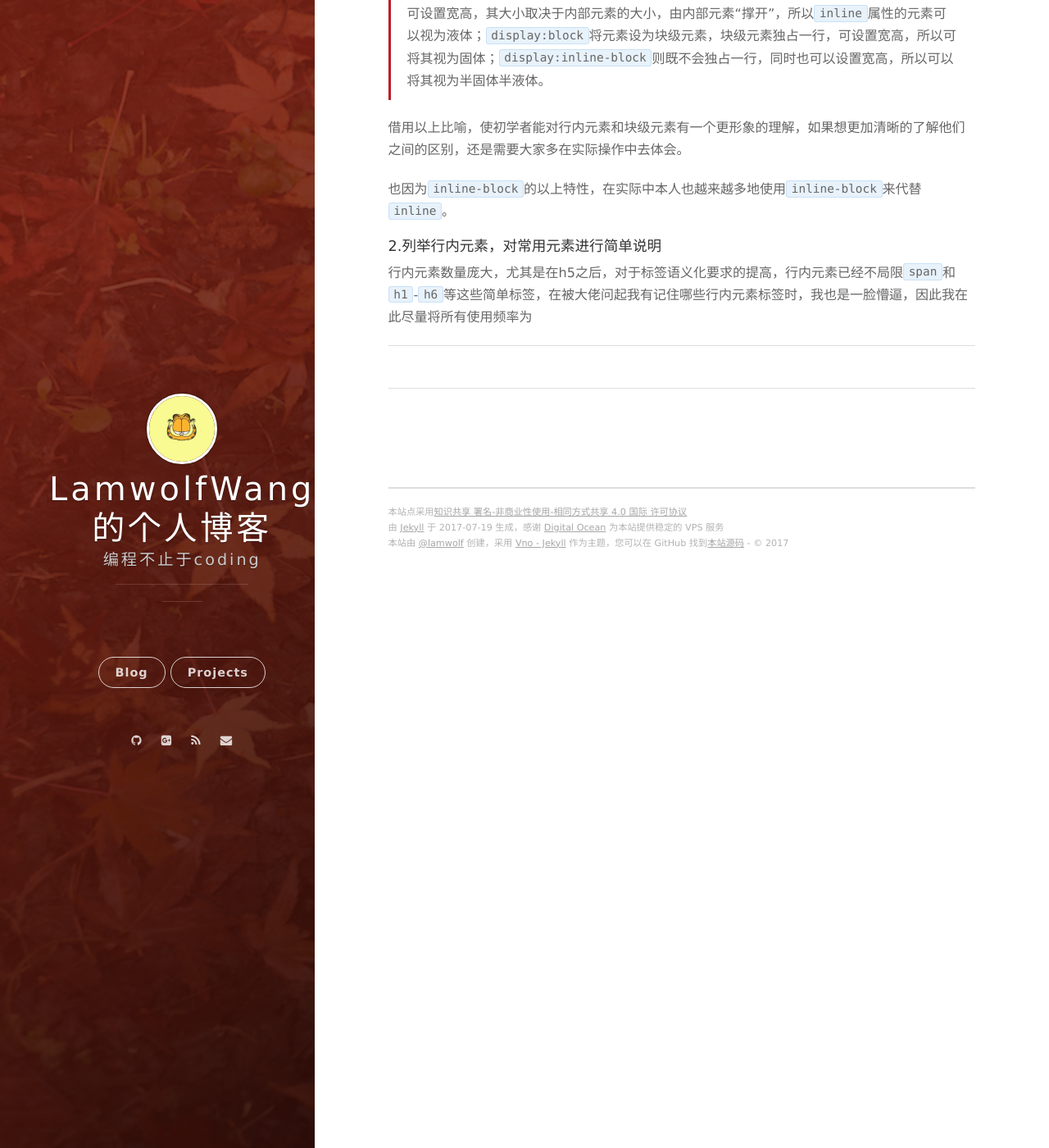
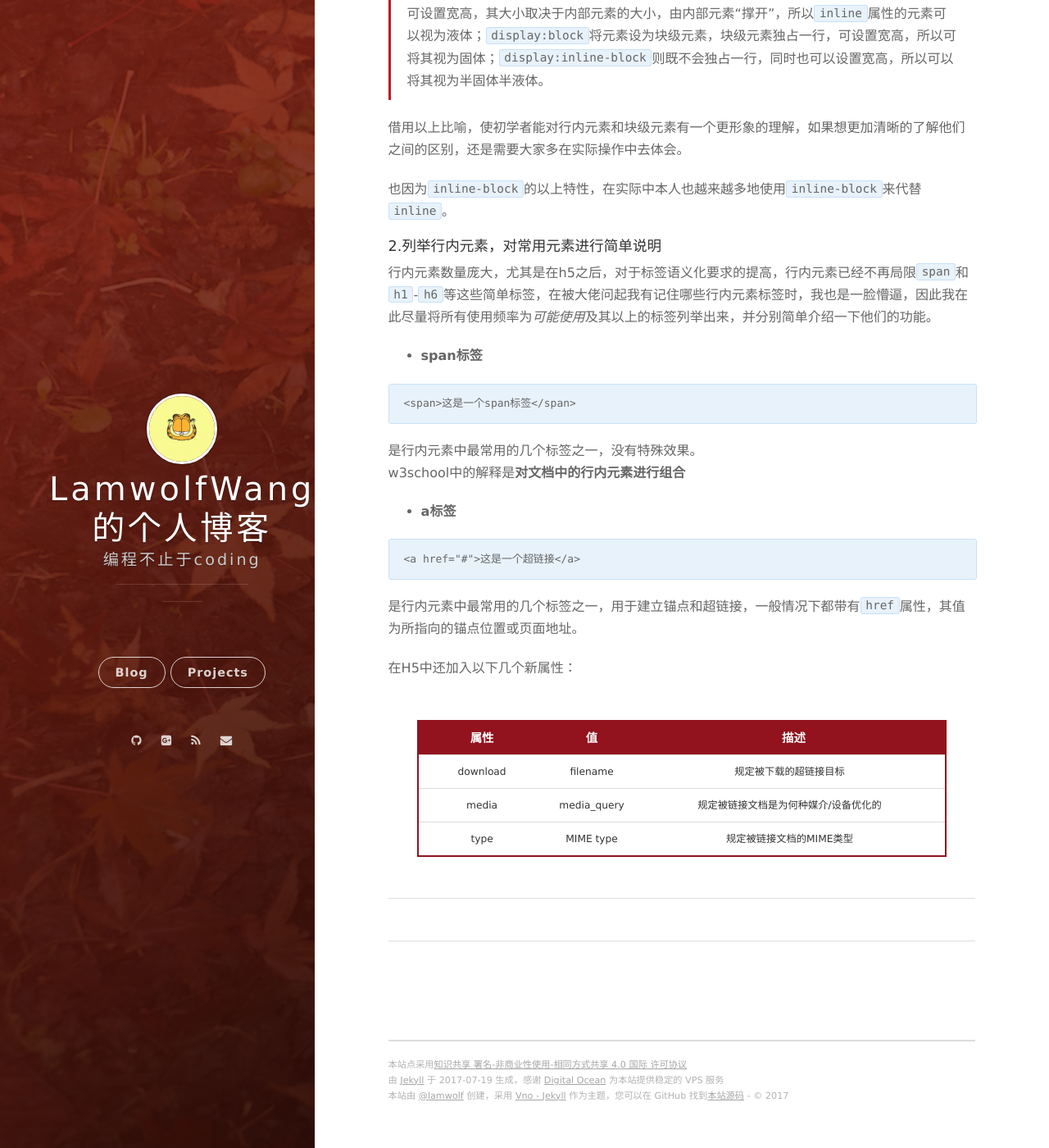
Before and after one commit to LamWolf/lamwolf.github.blog.io, a Jekyll site: the page built from _posts/2017-07-19-行内元素（内联元素）详解-更新中.md, in a window 1280 px wide and 1400 px high, scrolled down 849 px. Shown: the whole window at 82% size. Built offline with Jekyll 4.4.1, drawn with Linux system fonts in a browser that asks for light colours; nearby versions of some CDN libraries; our own code applies the rules of GitHub Pages for plain Markdown files; comment, search, counter and statistics services are not loaded.

Commit message:
update page

````diff
--- a/_posts/2017-07-19-行内元素（内联元素）详解-更新中.md
+++ b/_posts/2017-07-19-行内元素（内联元素）详解-更新中.md
@@ -37,4 +37,30 @@ category:basic knowledge
 
 #### 2.列举行内元素，对常用元素进行简单说明
 
-行内元素数量庞大，尤其是在h5之后，对于标签语义化要求的提高，行内元素已经不局限`span`和`h1`-`h6`等这些简单标签，在被大佬问起我有记住哪些行内元素标签时，我也是一脸懵逼，因此我在此尽量将所有使用频率为
+行内元素数量庞大，尤其是在h5之后，对于标签语义化要求的提高，行内元素已经不再局限`span`和`h1`-`h6`等这些简单标签，在被大佬问起我有记住哪些行内元素标签时，我也是一脸懵逼，因此我在此尽量将所有使用频率为*可能使用*及其以上的标签列举出来，并分别简单介绍一下他们的功能。
+
+* **span标签**
+
+```
+<span>这是一个span标签</span>
+```
+
+是行内元素中最常用的几个标签之一，没有特殊效果。
+<br>
+w3school中的解释是**对文档中的行内元素进行组合**
+
+* **a标签**
+
+```
+<a href="#">这是一个超链接</a>
+```
+
+是行内元素中最常用的几个标签之一，用于建立锚点和超链接，一般情况下都带有`href`属性，其值为所指向的锚点位置或页面地址。
+
+在H5中还加入以下几个新属性：
+
+| 属性      | 值         | 描述                 |
+| -------- | ---------- | --------------------|
+| download | filename   | 规定被下载的超链接目标  |
+| media    | media_query| 规定被链接文档是为何种媒介/设备优化的|
+| type     | MIME type  | 规定被链接文档的MIME类型|
````
